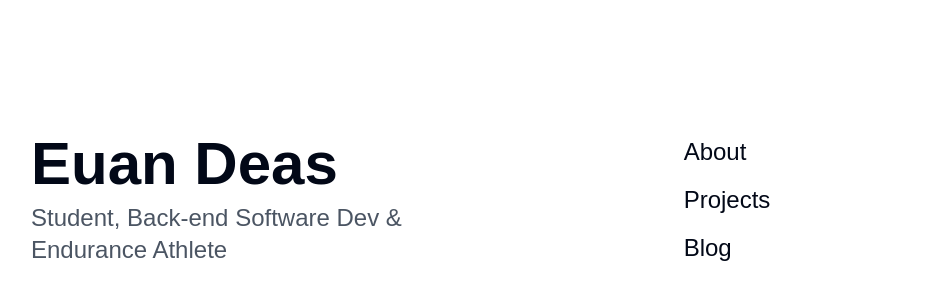
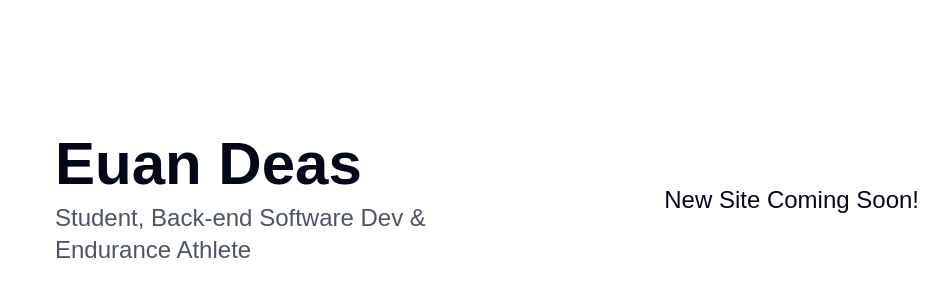
Before and after one commit to euandeas/euandeas.com, a SvelteKit app: page / in a window 1280 px wide. Shown: the part 200-500 px from the top of the page, without its empty margins (153-1101 px from the left). Built offline with nearby package versions, Linux system fonts and the light colour scheme.

Commit message:
Revert to placeholder

```diff
--- a/src/routes/+page.svelte
+++ b/src/routes/+page.svelte
@@ -10,19 +10,21 @@
 	<div class="absolute top-0 right-0 p-4">
 		<ThemeSwitch />
 	</div>
-
-	<!-- The container for the two columns -->
-	<div class="w-full max-w-[960px] flex flex-col md:flex-row justify-center mx-10">
-		<div class="flex-1 p-4 mx-2 mb-2 md:mb-0 text-center md:text-left">
+	<div
+		class="w-full max-w-[960px] flex flex-col md:flex-row justify-center mx-10 min-h-screen md:min-h-0"
+	>
+		<div
+			class="flex-none md:flex-1 px-10 pb-4 md:p-4 md:pl-10 mx-2 mb-2 md:mb-0 text-center md:text-left flex flex-col justify-start md:justify-start mt-20 md:mt-0"
+		>
 			<h1 class="text-6xl font-bold">Euan Deas</h1>
-      		<h2 class="text-2xl text-gray-600 mt-2">Student, Back-end Software Dev & Endurance Athlete</h2>
-		  </div>
-		<div class="flex-1 p-4 mx-2 mb-2 md:mb-0 flex items-center justify-center">
-			<ul class="space-y-4 text-center md:text-left">
-				<li><a href="#about" class="text-2xl hover:underline">About</a></li>
-				<li><a href="#projects" class="text-2xl hover:underline">Projects</a></li>
-				<li><a href="#blog" class="text-2xl hover:underline">Blog</a></li>
-			  </ul>
+			<h2 class="text-2xl text-gray-600 mt-2">
+				Student, Back-end Software Dev & Endurance Athlete
+			</h2>
 		</div>
-	  </div>
-  </div>
+		<div
+			class="flex-auto md:flex-1 px-10 md:p-4 md:pr-10 mx-2 mb-2 md:mb-0 flex items-center justify-center md:justify-end"
+		>
+			<p class="space-y-4 text-center md:text-right text-2xl">New Site Coming Soon!</p>
+		</div>
+	</div>
+</div>
```
